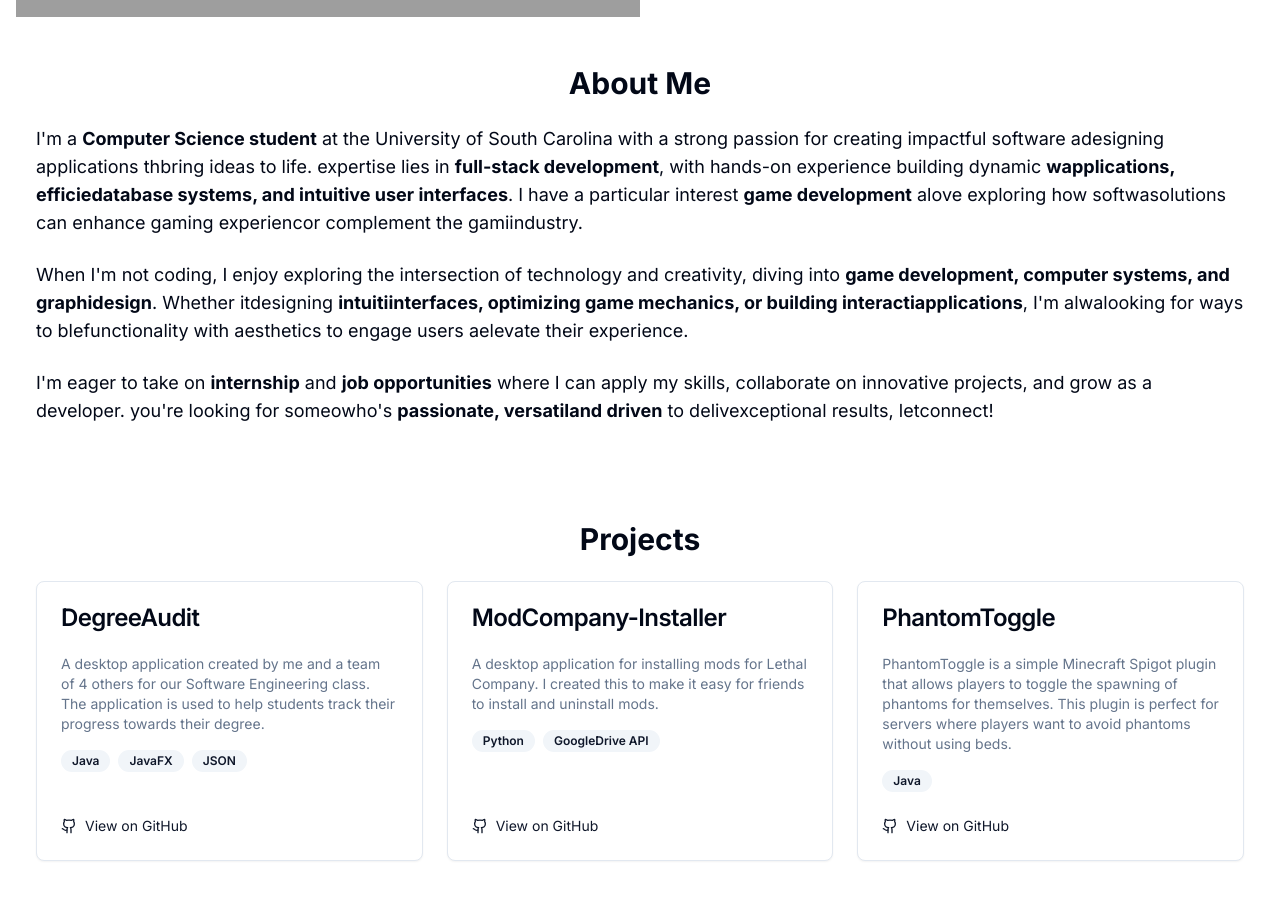
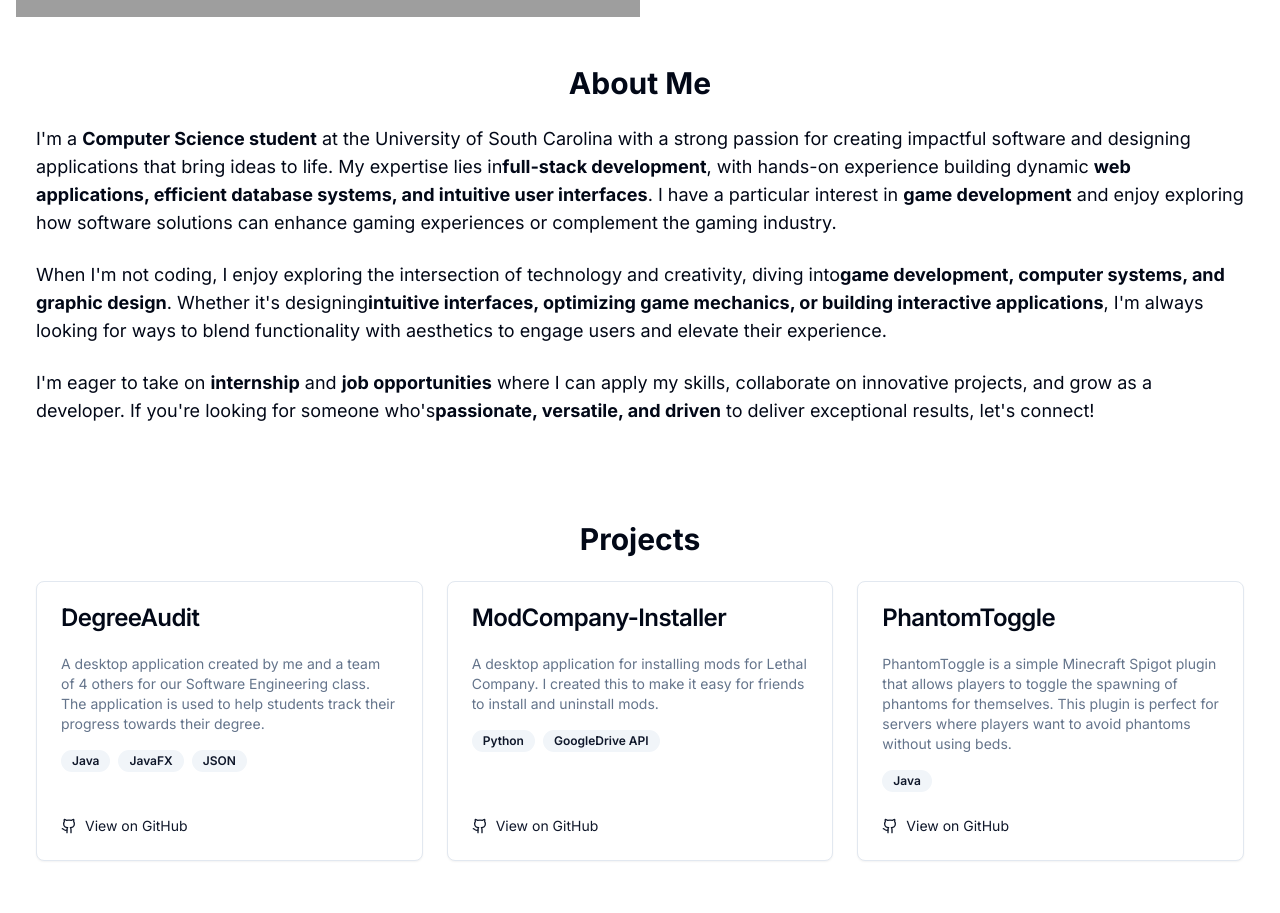
Before and after one commit to PakshP/Portfolio, a Next.js app: page / in a window 1280 px wide. Shown: the part 1080-1993 px from the top of the page. Built offline with nearby package versions, Linux system fonts and the light colour scheme; grey boxes are pictures that could not be loaded.

Commit message:
text corrections

```diff
--- a/app/page.tsx
+++ b/app/page.tsx
@@ -94,25 +94,23 @@ export default function Home() {
             <div className="space-y-6 mx-auto text-lg">
               <p>
                 I'm a <b>Computer Science student</b> at the University of South Carolina with a strong passion for
-                creating impactful software adesigning applications thbring ideas to life. expertise lies in{" "}
-                <b>full-stack development</b>, with hands-on experience building dynamic{" "}
-                <b>wapplications, efficiedatabase systems, and intuitive user interfaces</b>. I have a particular
-                interest{" "}
-                <b>game development</b> alove exploring how softwasolutions can enhance gaming experiencor complement
-                the
-                gamiindustry.
+                creating impactful software and designing applications that bring ideas to life. My expertise lies in
+                <b>full-stack development</b>, with hands-on experience building dynamic <b>web applications, efficient
+                database systems, and intuitive user interfaces</b>. I have a particular interest in <b>game development</b> and
+                enjoy exploring how software solutions can enhance gaming experiences or complement the gaming industry.
               </p>
               <p>
-                When I'm not coding, I enjoy exploring the intersection of technology and creativity, diving into{" "}
-                <b>game development, computer systems, and graphidesign</b>. Whether itdesigning{" "}
-                <b>intuitiinterfaces, optimizing game mechanics, or building interactiapplications</b>, I'm alwalooking
-                for ways to blefunctionality with aesthetics to engage users aelevate their experience.
+                When I'm not coding, I enjoy exploring the intersection of technology and creativity, diving into
+                <b>game development, computer systems, and graphic design</b>. Whether it's designing
+                <b>intuitive interfaces, optimizing game mechanics, or building interactive applications</b>, I'm always looking
+                for ways to blend functionality with aesthetics to engage users and elevate their experience.
               </p>
               <p>
                 I'm eager to take on <b>internship</b> and <b>job opportunities</b> where I can apply my skills,
-                collaborate on innovative projects, and grow as a developer. you're looking for someowho's{" "}
-                <b>passionate, versatiland driven</b> to delivexceptional results, letconnect!
+                collaborate on innovative projects, and grow as a developer. If you're looking for someone who's
+                <b>passionate, versatile, and driven</b> to deliver exceptional results, let's connect!
               </p>
+
             </div>
           </section>
 
```
